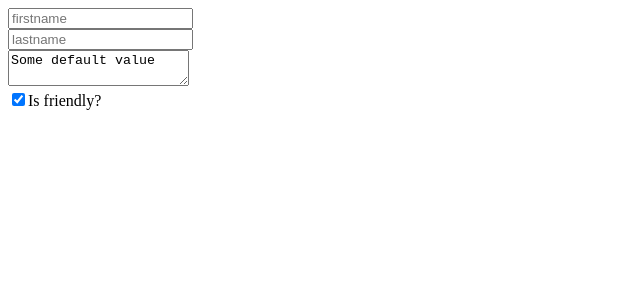
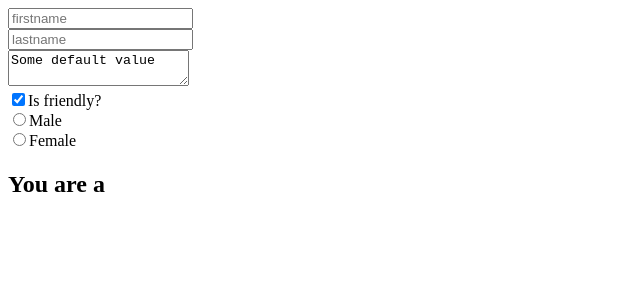
Before and after one commit to arifikhsan/scrimba-react, a React (Create React App) app: page / in a window 1280 px wide. Shown: the top 300 px of the page, without its empty margins (0-640 px from the left). Built offline with nearby package versions, Linux system fonts and the light colour scheme.

Commit message:
add radio button

```diff
--- a/src/App.js
+++ b/src/App.js
@@ -6,7 +6,8 @@ class App extends Component {
     this.state = {
       firstname: '',
       lastname: '',
-      isFriendly: true
+      isFriendly: true,
+      gender: ''
     };
     this.handleChange = this.handleChange.bind(this);
   }
@@ -47,10 +48,35 @@ class App extends Component {
             />
             Is friendly?
           </label>
+          <br />
+
+          <label>
+            <input
+              type='radio'
+              name='gender'
+              value='male'
+              checked={this.state.gender === 'male'}
+              onChange={this.handleChange}
+            />
+            Male
+          </label>
+          <br />
+          <label>
+            <input
+              type='radio'
+              name='gender'
+              value='female'
+              checked={this.state.gender === 'female'}
+              onChange={this.handleChange}
+            />
+            Female
+          </label>
+          <br />
 
           <h1>
             {this.state.firstname} {this.state.lastname}
           </h1>
+          <h2>You are a {this.state.gender}</h2>
         </form>
       </div>
     );
```
